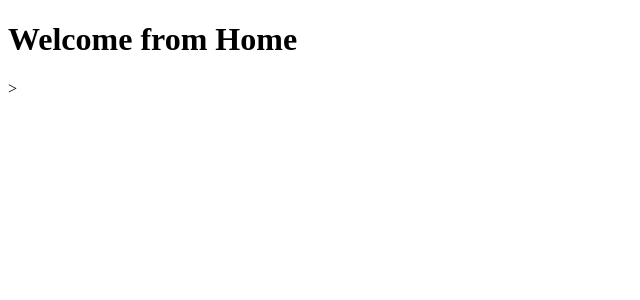
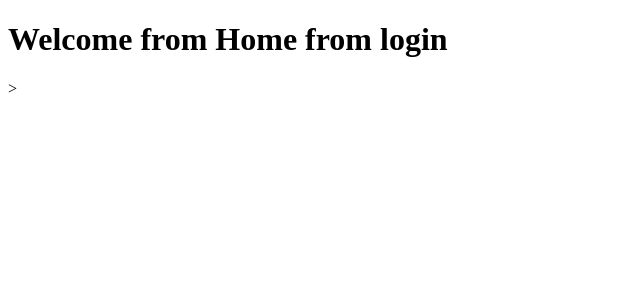
Before and after one commit to BhuvanaPichika/demo, an Angular app: page / in a window 1280 px wide. Shown: the top 300 px of the page, without its empty margins (0-640 px from the left). Built offline with nearby package versions, Linux system fonts and the light colour scheme.

Commit message:
from login

```diff
--- a/src/app/app.component.html
+++ b/src/app/app.component.html
@@ -1 +1 @@
-<h1>Welcome from Home</h1>>
+<h1>Welcome from Home from login</h1>>
```
